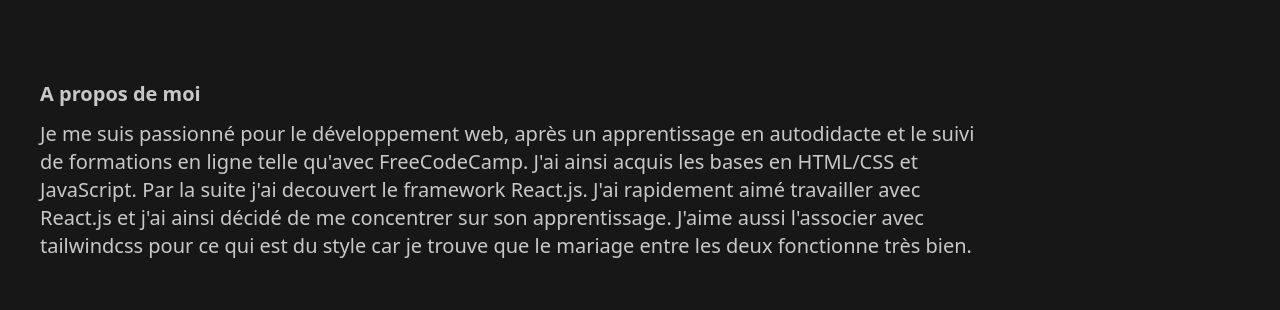
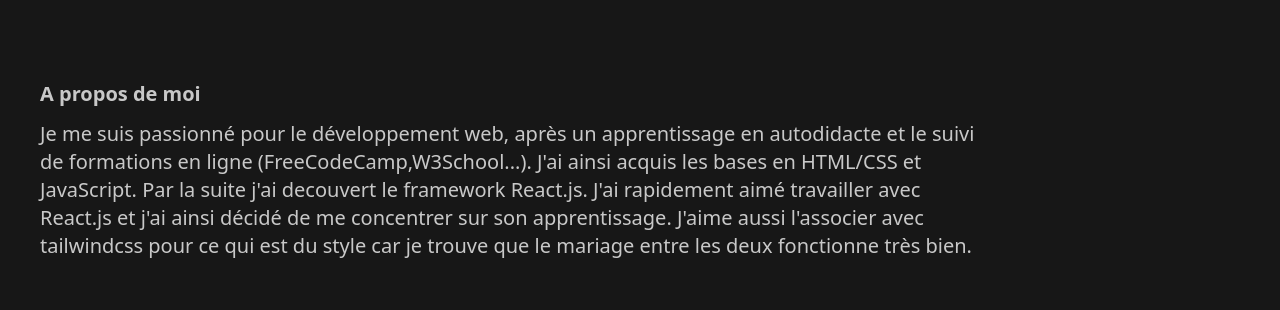
Before and after one commit to ADJADI/Portfolio_2024, a React (Vite) app: page / in a window 1280 px wide. Shown: the part 840-1150 px from the top of the page. Built offline with nearby package versions, Linux system fonts and the light colour scheme; what @designbycode/tailwindcss-text-stroke would draw is missing.

Commit message:
line change

```diff
--- a/src/components/pages/About/About.jsx
+++ b/src/components/pages/About/About.jsx
@@ -23,7 +23,7 @@ export default function About() {
           <p className="">
             Je me suis passionné pour le développement web, après un
             apprentissage en autodidacte et le suivi de formations en ligne
-            telle qu'avec FreeCodeCamp. J'ai ainsi acquis les bases en HTML/CSS
+            (FreeCodeCamp,W3School...). J'ai ainsi acquis les bases en HTML/CSS
             et JavaScript. Par la suite j'ai decouvert le framework React.js.
             J'ai rapidement aimé travailler avec React.js et j'ai ainsi décidé
             de me concentrer sur son apprentissage. J'aime aussi l'associer avec
```
